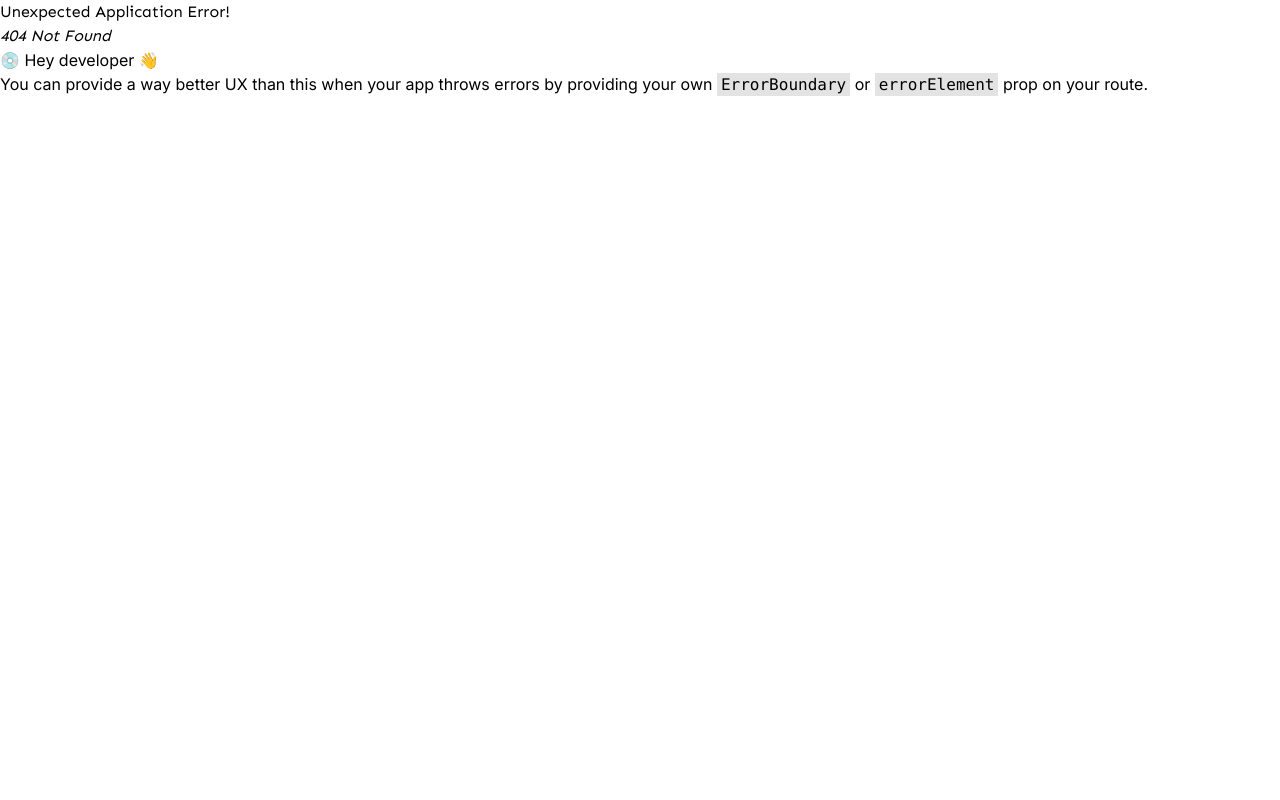
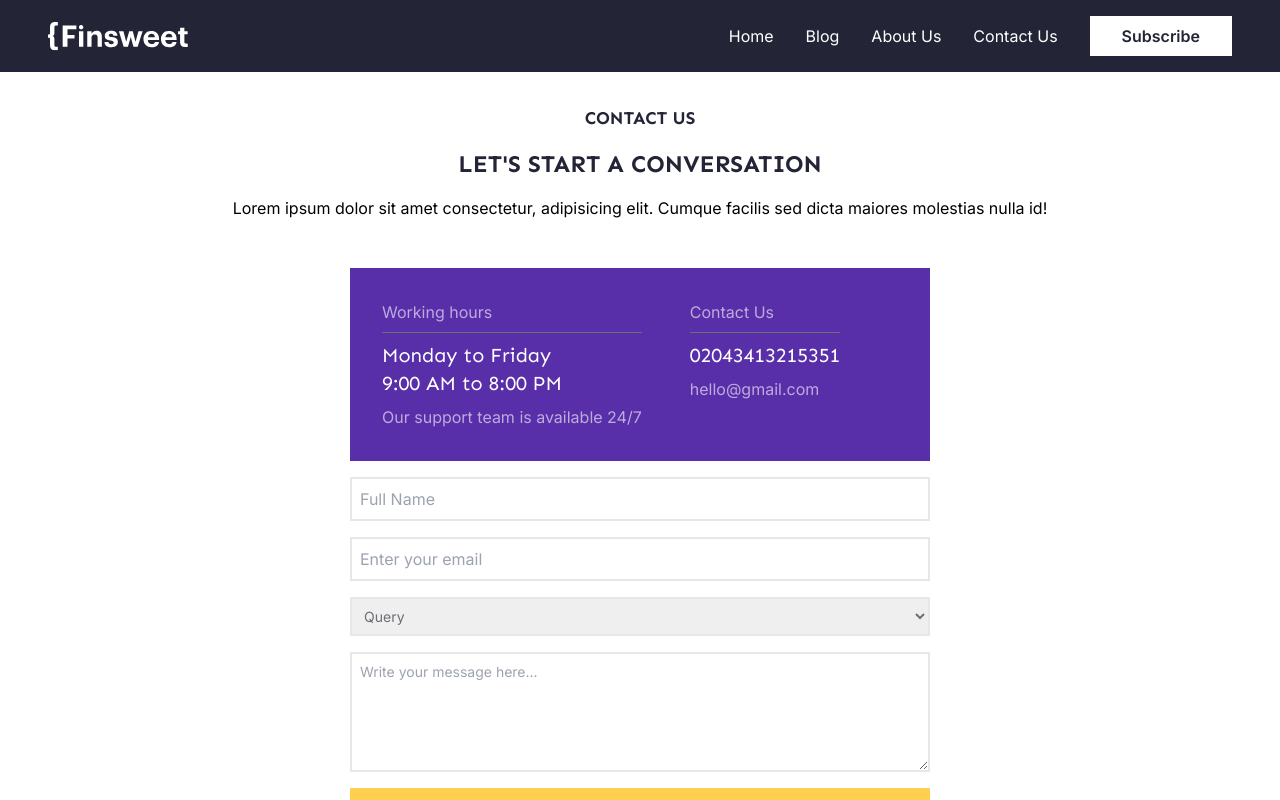
Before and after one commit to Mandeep56Singh/front-end-task-flipr, a React (Vite) app: page /contact-us in a window 1280 px wide. Before the commit this address had no page. Shown: the top 800 px of the page. Built offline with nearby package versions, Linux system fonts and the light colour scheme.

Commit message:
feat: add contact page

```diff
--- a/src/components/BlogPost/BlogPost.tsx
+++ b/src/components/BlogPost/BlogPost.tsx
@@ -1,3 +1,5 @@
+import { Link } from "react-router-dom";
+
 type props = {
   image: string;
   title: string;
@@ -9,7 +11,9 @@ const BlogPost: React.FC<props> = ({ image, title, heading }) => {
       <img src={image} alt={`blog post image`} className="" />
       <div className="flex  flex-col  gap-4 ">
         <div className="uppercase text-special text-lg font-bold">{title}</div>
+        <Link to="blogpost">
         <h1 className="text-secondary  text-2xl font-bold">{heading}</h1>
+        </Link>
         <p>Lorem ipsum dolor sit amet consectetur, adipisicing elit. At consequatur temporibus vero sapiente ipsa est. Esse tempore consequatur perferendis non.</p>
       </div>
     </div>
--- /dev/null
+++ b/src/components/forms/ContactUsForm.tsx
@@ -0,0 +1,86 @@
+import Button from "../Buttons/Button";
+
+const ContactUsForm = () => {
+  return (
+    <>
+      <section
+        aria-label="contact form"
+        className="flex flex-col p-8 gap-4 items-center"
+      >
+        <div className="flex flex-col gap-4 text-center mb-8">
+            <h1 className="text-lg text-secondary uppercase font-bold">Contact Us</h1>
+            <h1 className="text-2xl text-secondary uppercase font-bold">Let's Start a Conversation</h1>
+            <p>Lorem ipsum dolor sit amet consectetur, adipisicing elit. Cumque facilis sed dicta maiores molestias nulla id!</p>
+        </div>
+        {/* Contact Information Section */}
+        <div className="bg-special p-8 flex flex-col md:flex-row gap-12 w-full max-w-[580px] min-w-[340px]">
+          <div className="flex flex-col gap-2">
+            <div className="text-white/60">Working hours</div>
+            <hr className="border-paragraph" />
+            <h1 className="text-xl text-white">
+              Monday to Friday <br /> 9:00 AM to 8:00 PM
+            </h1>
+            <div className="text-white/60">
+              Our support team is available 24/7
+            </div>
+          </div>
+
+          <div className="flex flex-col gap-2">
+            <div className="text-white/60">Contact Us</div>
+            <hr className="border-paragraph" />
+            <h1 className="text-xl text-white">02043413215351</h1>
+            <div className="text-white/60">hello@gmail.com</div>
+          </div>
+        </div>
+
+        {/* Form Section */}
+        <form action="" className="flex flex-col gap-4 items-center w-full">
+          <input
+            id="namae"
+            type="text"
+            required
+            aria-required="true"
+            aria-invalid="false"
+            aria-describedby="name-helper"
+            className="border-2 p-2 text-paragraph focus:outline-none w-full max-w-[580px] min-w-[340px]"
+            placeholder="Full Name"
+          />
+          <input
+            id="email"
+            type="email"
+            required
+            aria-required="true"
+            aria-invalid="false"
+            aria-describedby="email-helper"
+            className="border-2 p-2 text-paragraph focus:outline-none w-full max-w-[580px] min-w-[340px]"
+            placeholder="Enter your email"
+          />
+
+          <select
+            id="query-type"
+            required
+            className="border-2 p-2 text-paragraph text-sm focus:outline-none w-full max-w-[580px] min-w-[340px]"
+          >
+            <option value="Query">Query</option>
+            <option value="support">Support</option>
+            <option value="sales">Sales</option>
+            <option value="feedback">Feedback</option>
+            <option value="other">Other</option>
+          </select>
+          <textarea
+            id="message"
+            required
+            className="border-2 p-2 text-paragraph text-sm focus:outline-none w-full max-w-[580px] min-w-[340px] h-[120px] "
+            placeholder="Write your message here..."
+          ></textarea>
+
+          <Button className="w-full max-w-[580px] min-w-[340px]">
+            Send Message
+          </Button>
+        </form>
+      </section>
+    </>
+  );
+};
+
+export default ContactUsForm;
--- /dev/null
+++ b/src/pages/Contact.tsx
@@ -0,0 +1,15 @@
+import ContactUsForm from "../components/forms/ContactUsForm";
+import Navbar from "../components/Navbar/Navbar";
+import FooterSection from "../components/sections/FooterSection";
+
+const contact = () => {
+  return (
+    <>
+      <Navbar></Navbar>
+      <ContactUsForm></ContactUsForm>
+      <FooterSection></FooterSection>
+    </>
+  );
+};
+
+export default contact;
```
Also changed, not shown: src/routes/Routes.tsx (+14 -9 lines).
